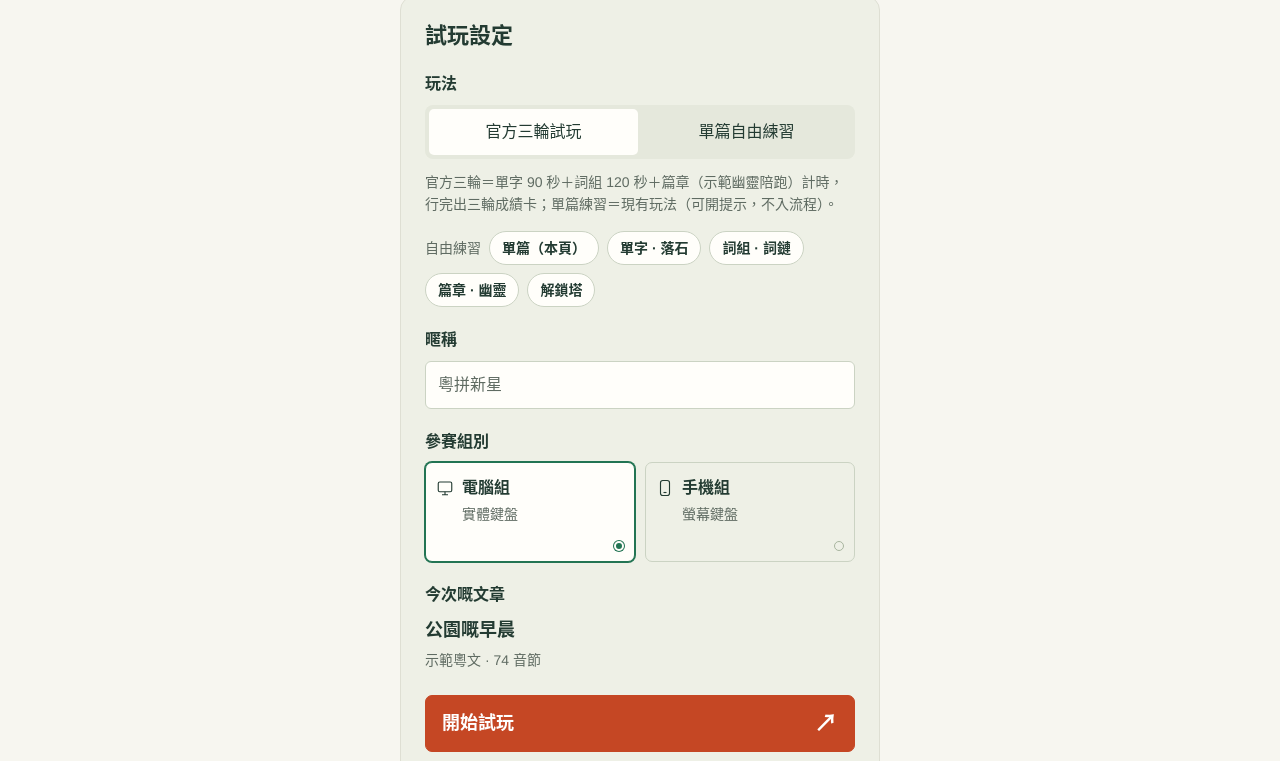
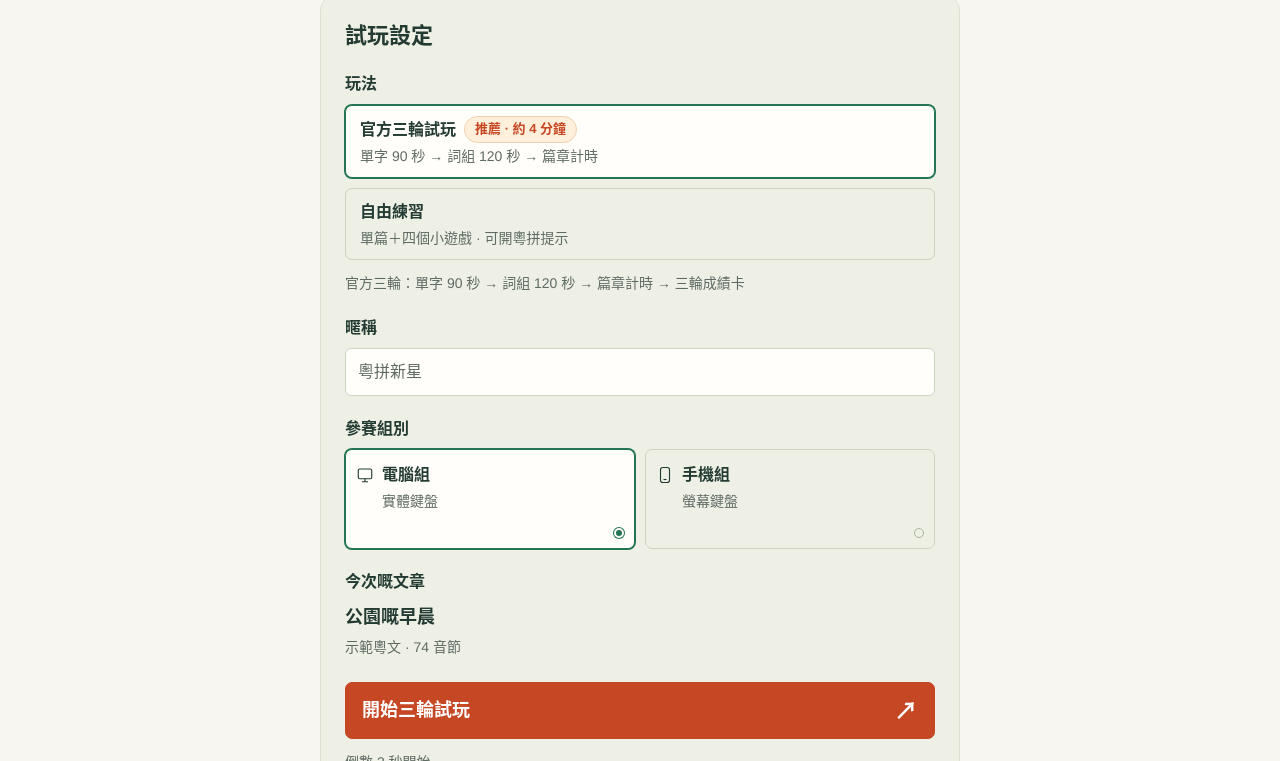
Before and after one commit to CanCLID/contest, a website: page demo/index.html in a window 1280 px wide. Shown: the part 198-959 px from the top of the page. Drawn offline with Linux system fonts and the light colour scheme.

Commit message:
Redesign arena setup as full-width path cards with expanding practice panel
Replaces the segmented plus chips double navigation: two full-width option cards (official three-round flow with a recommended badge / free practice), the practice panel with game links only expands when free practice is selected, start button label follows the choice, touch targets raised to 44px, arena widened to 640px. Test contract IDs preserved; 188 tests pass.

```diff
--- a/demo/app.mjs
+++ b/demo/app.mjs
@@ -11,8 +11,8 @@ const groupNames = { desktop: "電腦組", mobile: "手機組" };
 // 主入口預設「官方三輪試玩」（單字 → 詞組 → 篇章 → 成績卡）；單篇自由練習保留原本玩法。
 // 遊戲大廳「單篇練習」卡會帶 ?practice=1 過嚟，預設揀返單篇自由練習。
 const flowNotes = {
-  official: "官方三輪＝單字 90 秒＋詞組 120 秒＋篇章（示範幽靈陪跑）計時，行完出三輪成績卡；單篇練習＝現有玩法（可開提示，不入流程）。",
-  practice: "單篇練習＝現有玩法：同一篇示範粵文由頭打到尾，可以開粵拼提示，成績只存本機，唔入三輪流程。",
+  official: "官方三輪：單字 90 秒 → 詞組 120 秒 → 篇章計時 → 三輪成績卡",
+  practice: "單篇練習：由頭打到尾，可開粵拼提示，成績存本機榜",
 };
 const practiceRequested = (() => {
   try {
@@ -388,6 +388,14 @@ function startOfficialFlow() {
   location.href = flowHref("single");
 }
 
+// 開始掣文字跟玩法揀選變；resetRound 還原設定卡時用返同一段文字。
+function renderStartLabel() {
+  const official = flowChoice === "official";
+  $("#start").innerHTML = official
+    ? '開始三輪試玩 <span aria-hidden="true">↗</span>'
+    : '開始單篇練習 <span aria-hidden="true">↗</span>';
+}
+
 function renderFlowChoice() {
   const official = flowChoice === "official";
   const officialButton = $("#flow-official");
@@ -397,6 +405,9 @@ function renderFlowChoice() {
   practiceButton.classList.toggle("selected", !official);
   practiceButton.setAttribute("aria-pressed", String(!official));
   $("#flow-note").textContent = official ? flowNotes.official : flowNotes.practice;
+  // 自由練習面板（單篇入口＋小遊戲 chips）跟玩法揀選展開／收埋。
+  $("#practice-panel").hidden = official;
+  renderStartLabel();
 }
 
 function startRound(replay = false) {
@@ -585,7 +596,7 @@ function resetRound() {
   $("#setup-fields").disabled = false;
   $("#cancel-run").hidden = true;
   $("#start").disabled = false;
-  $("#start").innerHTML = '開始試玩 <span aria-hidden="true">↗</span>';
+  renderStartLabel();
   $("#start-note").textContent = "倒數 3 秒開始";
   $("#race-status").textContent = "賽道準備好";
   $("#race-group").textContent = "本機試玩 · 無需登入";
@@ -725,12 +736,6 @@ $("#flow-practice").addEventListener("click", () => {
   flowChoice = "practice";
   renderFlowChoice();
 });
-// 設定卡「自由練習」捷徑列嘅「單篇」：直接揀返單篇模式喺呢頁開始。
-$("#practice-here").addEventListener("click", () => {
-  flowChoice = "practice";
-  renderFlowChoice();
-  $("#start").focus({ preventScroll: true });
-});
 $("#play-again").addEventListener("click", () => startRound(true));
 $("#edit-settings").addEventListener("click", resetRound);
 $("#cancel-run").addEventListener("click", resetRound);
--- a/demo/index.html
+++ b/demo/index.html
@@ -7,14 +7,8 @@
   <meta name="description" content="一齊打粵拼，試吓你嘅速度同準確度。CanCLID 粵拼打字比賽互動展示版。">
   <title>粵拼競速 · CanCLID</title>
   <link rel="icon" href="./favicon.svg" type="image/svg+xml">
-  <link rel="stylesheet" href="./styles.css?v=16">
-  <style>
-    /* 官方三輪試玩：設定卡嘅玩法選擇，其餘樣式沿用 styles.css。 */
-    .flow-field { margin-bottom: 4px; }
-    /* 兩個玩法說明長度唔同，預留高度免得切換分段掣時設定卡跳動。 */
-    .flow-note { margin: 12px 0 0; color: var(--muted); font-size: 14px; min-height: 3.2em; }
-  </style>
-  <script src="./app.mjs?v=16" type="module"></script>
+  <link rel="stylesheet" href="./styles.css?v=17">
+  <script src="./app.mjs?v=17" type="module"></script>
 </head>
 <body>
   <a class="skip-link" href="#main">跳去主要內容</a>
@@ -100,21 +94,30 @@
           <aside id="setup-card" class="setup-card">
             <div class="setup-heading"><h2>試玩設定</h2></div>
             <fieldset id="setup-fields">
-              <div class="flow-field">
+              <div class="path-field">
                 <span class="field-label" id="flow-label">玩法</span>
-                <div class="segmented" role="group" aria-labelledby="flow-label">
-                  <button id="flow-official" class="selected" type="button" aria-pressed="true">官方三輪試玩</button>
-                  <button id="flow-practice" type="button" aria-pressed="false">單篇自由練習</button>
+                <div id="path-options" class="path-options" role="group" aria-labelledby="flow-label">
+                  <button id="flow-official" class="path-option selected" type="button" aria-pressed="true">
+                    <span class="path-option-title">官方三輪試玩<span class="path-badge">推薦 · 約 4 分鐘</span></span>
+                    <span class="path-option-desc">單字 90 秒 → 詞組 120 秒 → 篇章計時</span>
+                  </button>
+                  <button id="flow-practice" class="path-option" type="button" aria-pressed="false">
+                    <span class="path-option-title">自由練習</span>
+                    <span class="path-option-desc">單篇＋四個小遊戲 · 可開粵拼提示</span>
+                  </button>
                 </div>
-                <p id="flow-note" class="flow-note">官方三輪＝單字 90 秒＋詞組 120 秒＋篇章（示範幽靈陪跑）計時，行完出三輪成績卡；單篇練習＝現有玩法（可開提示，不入流程）。</p>
+                <p id="flow-note" class="flow-note">官方三輪：單字 90 秒 → 詞組 120 秒 → 篇章計時 → 三輪成績卡</p>
               </div>
-              <div class="practice-links" role="group" aria-label="自由練習入口">
-                <span class="practice-links-label">自由練習</span>
-                <button id="practice-here" class="practice-chip" type="button" title="揀單篇自由練習，喺呢頁開始">單篇（本頁）</button>
-                <a class="practice-chip" href="./games/rocks/">單字 · 落石</a>
-                <a class="practice-chip" href="./games/chain/">詞組 · 詞鏈</a>
-                <a class="practice-chip" href="./games/ghost/">篇章 · 幽靈</a>
-                <a class="practice-chip" href="./games/tower/">解鎖塔</a>
+              <div id="practice-panel" class="practice-panel" hidden>
+                <p class="practice-panel-lead">喺呢頁開始：單篇自由練習（可開粵拼提示）</p>
+                <p class="practice-panel-label">去小遊戲玩（會離開試玩賽場）：</p>
+                <div class="practice-links">
+                  <a class="practice-chip" href="./games/rocks/">單字 · 落石 <span aria-hidden="true">↗</span></a>
+                  <a class="practice-chip" href="./games/chain/">詞組 · 詞鏈 <span aria-hidden="true">↗</span></a>
+                  <a class="practice-chip" href="./games/ghost/">篇章 · 幽靈 <span aria-hidden="true">↗</span></a>
+                  <a class="practice-chip" href="./games/tower/">解鎖塔 <span aria-hidden="true">↗</span></a>
+                </div>
+                <a class="practice-lobby-link" href="./games/">睇大廳全部介紹 <span aria-hidden="true">↗</span></a>
               </div>
               <label class="field-label group-heading" for="nickname">暱稱</label>
               <input id="nickname" class="nickname-input" maxlength="16" placeholder="粵拼新星" autocomplete="off">
@@ -151,7 +154,7 @@
           <article class="rule-card"><h2>官方三輪試玩</h2><p>流程：單字（落石）90 秒 → 詞組（詞鏈）120 秒 → 篇章（幽靈）計時，三輪順住連打，最後出三輪成績卡。</p><p>每輪完場自動寫入流程狀態再跳去下一輪；成績卡逐輪顯示計分窗／用時、正確／已交、準確度、正式分同門檻。門檻：單字 90%、詞組 90%、篇章 85%，未達門檻嘅一輪正式賽唔計排名。</p><p>三輪總分由正式賽伺服器以組內中位數標準化（單字 0.3／詞組 0.3／篇章 0.4）合成；demo 只存本機，唔係正式結算。第 3 輪有內建 55 音節／分示範幽靈陪跑，純粹氣氛，唔影響計分。</p></article>
           <article class="rule-card"><h2>計分方法</h2><p>正式分 <code>R ＝ 正確音節／分鐘 × 準確度</code>；準確度＝正確 ÷ 已提交，門檻為定時輪（單字／詞組）90%、篇章 85%。準確度按最後保留答案計：撤回改錯唔會永久扣分，但修正時間照計入用時。</p><p>本機榜同時列正式分同舊 demo 試算綜合分 <code>速度 × 準確度²</code>，後者只作新舊紀錄比較。同分次序：正式分 → 準確度 → 用時，三項相同就並列；正式賽三輪同分次序係三輪合計準確度 → 篇章準確度 → 篇章用時。</p><p>輸入：直接打高亮字嘅無聲調粵拼，字母顯示喺漢字上方；<kbd>Space</kbd>／<kbd>Enter</kbd> 確認，錯字照樣前進；未輸入字母時按 <kbd>Backspace</kbd> 退回上一字或上一句。</p></article>
           <article class="rule-card"><h2>三個計分遊戲</h2><p>粵拼落石（單字）：60 秒內喺石頭落地前打出石上單字，落地扣命，三條命或時間到就結算；官方模式固定 90 秒、無命，石頭落地未擊破當一次提交錯誤。</p><p>粵拼詞鏈（詞組）：同一 seed 抽出 20 個詞順住逐個音節打，詞語全對連擊 +1，倍率最高 ×1.5；官方模式 120 秒連續題流，到點自動收卷。</p><p>幽靈競速（篇章）：同自己最佳時間線或內建示範幽靈鬥快打完全篇，另有「淨計時」唔設對手；官方流程用 55 音節／分示範幽靈陪跑，唔影響計分。三個遊戲都有練習／官方模式切換。</p></article>
-          <article class="rule-card"><h2>練習工具</h2><p>單篇自由練習：同一篇示範粵文由頭打到尾，可以開「粵拼提示」，成績存本機榜；用過提示嘅紀錄另列，唔參與排名。</p><p>聲韻解鎖塔：由聲母開始逐層解鎖韻腹、韻尾，自適應出題，達標先上到下一層；純練習，唔設排名。</p><p>遊戲大廳有齊四個小遊戲加單篇練習入口；試玩賽場設定卡亦有「自由練習」捷徑（單篇／單字／詞組／篇章／解鎖塔）。</p></article>
+          <article class="rule-card"><h2>練習工具</h2><p>單篇自由練習：同一篇示範粵文由頭打到尾，可以開「粵拼提示」，成績存本機榜；用過提示嘅紀錄另列，唔參與排名。</p><p>聲韻解鎖塔：由聲母開始逐層解鎖韻腹、韻尾，自適應出題，達標先上到下一層；純練習，唔設排名。</p><p>遊戲大廳有齊四個小遊戲加單篇練習入口；試玩賽場設定卡揀「自由練習」就會展開同一批入口（單篇喺本頁開始，其餘連去對應小遊戲）。</p></article>
           <article class="rule-card"><h2>手機組同電腦組</h2><p>螢幕鍵盤揀手機組，實體鍵盤揀電腦組，平板亦按鍵盤分類。手機點一下題目，就可以用系統鍵盤輸入。</p><p>請自行確認組別，開賽後鎖定。網站無法可靠核實裝置或外接鍵盤。</p></article>
           <article class="rule-card rule-highlight"><h2>本機示範</h2><p>目前用原創示範文章，正式文章稍後提供。冇帳戶或同步對賽，紀錄只存喺呢個瀏覽器。</p><p>排行榜示範人物同成績均為虛構；未驗證防作弊或 2,000 人比賽容量。</p></article>
         </div>
--- a/demo/styles.css
+++ b/demo/styles.css
@@ -36,8 +36,8 @@ h2 { font-size: 22px; line-height: 1.4; }
 .hero { max-width: 1000px; margin-inline: auto; padding: 32px 0 24px; }
 .orange { color: var(--orange); }
 .arena-grid { display: grid; grid-template-columns: minmax(0, 1fr); max-width: 1000px; margin-inline: auto; gap: 20px; align-items: start; }
-#arena-view:not(.has-race) .hero { max-width: 480px; margin-inline: auto; }
-#arena-view:not(.has-race) .arena-grid { max-width: 480px; }
+#arena-view:not(.has-race) .hero { max-width: 640px; margin-inline: auto; }
+#arena-view:not(.has-race) .arena-grid { max-width: 640px; }
 .round-summary { padding: 18px 24px; border: 1px solid var(--line); border-left: 4px solid var(--green); border-radius: 10px; background: var(--white); }
 .round-details { display: grid; grid-template-columns: 1fr 1fr 1.4fr; gap: 16px 24px; margin: 0; }
 .round-details > div { min-width: 0; }
@@ -276,11 +276,26 @@ fieldset { border: 0; padding: 0; margin: 0; min-width: 0; }
   *, *:before, *:after { transition: none !important; scroll-behavior: auto !important; }
 }
 
-/* 設定卡「自由練習」捷徑列：單篇留喺本頁，其餘連去遊戲大廳各模式。 */
-.practice-links { display: flex; flex-wrap: wrap; align-items: center; gap: 8px; margin-top: 16px; }
-.practice-links-label { font-size: 14px; color: var(--muted); }
-.practice-chip { display: inline-flex; align-items: center; min-height: 34px; padding: 4px 12px; border: 1px solid #cbd3c3; border-radius: 24px; background: var(--white); color: var(--ink); font-size: 14px; font-weight: 600; text-decoration: none; }
+/* 設定卡玩法選項卡：兩張全寬卡揀官方三輪或自由練習，揀「自由練習」先展開入口面板。 */
+.path-options { display: grid; gap: 10px; }
+.path-option { display: block; width: 100%; min-height: 64px; padding: 10px 14px; border: 1px solid #cbd3c3; border-radius: 7px; background: transparent; text-align: left; }
+.path-option.selected { background: var(--white); border-color: var(--green); box-shadow: 0 0 0 1px var(--green); }
+.path-option-title { display: flex; align-items: center; flex-wrap: wrap; gap: 8px; font-size: 16px; font-weight: 600; }
+.path-option-desc { display: block; margin-top: 2px; color: var(--muted); font-size: 14px; font-weight: 400; }
+.path-badge { padding: 2px 10px; border: 1px solid #f0cfae; border-radius: 24px; background: var(--orange-light); color: var(--orange); font-size: 13px; font-weight: 600; white-space: nowrap; }
+/* 兩個玩法說明都係一句，預留一行高度免得切換選項卡時設定卡跳動。 */
+.flow-note { margin: 12px 0 0; min-height: 1.6em; color: var(--muted); font-size: 14px; }
+.practice-panel { margin-top: 16px; padding-top: 14px; border-top: 1px dashed #cbd3c3; }
+.practice-panel-lead { margin: 0; font-size: 14px; }
+.practice-panel-label { margin: 12px 0 0; color: var(--muted); font-size: 14px; }
+/* 自由練習面板：單篇留喺本頁，其餘 chip 連去遊戲大廳各模式。 */
+.practice-links { display: flex; flex-wrap: wrap; gap: 8px; margin-top: 8px; }
+.practice-chip { display: inline-flex; align-items: center; min-height: 44px; padding: 4px 12px; border: 1px solid #cbd3c3; border-radius: 24px; background: var(--white); color: var(--ink); font-size: 14px; font-weight: 600; text-decoration: none; }
 .practice-chip:hover { border-color: var(--green); color: var(--green); }
+.practice-lobby-link { display: inline-block; margin-top: 12px; color: var(--green); font-size: 14px; }
+@media (max-width: 600px) {
+  .practice-links { display: grid; grid-template-columns: 1fr 1fr; }
+}
 
 /* 完場區：輸入提示同完場卡疊喺同一格，預留高度令完場時卡片高度唔跳。 */
 .result-slot { display: grid; min-height: 152px; }
```
Also changed, not shown: SPEC.md (+3 -2 lines), tests/app.test.mjs (+17 -2 lines), README.md.
